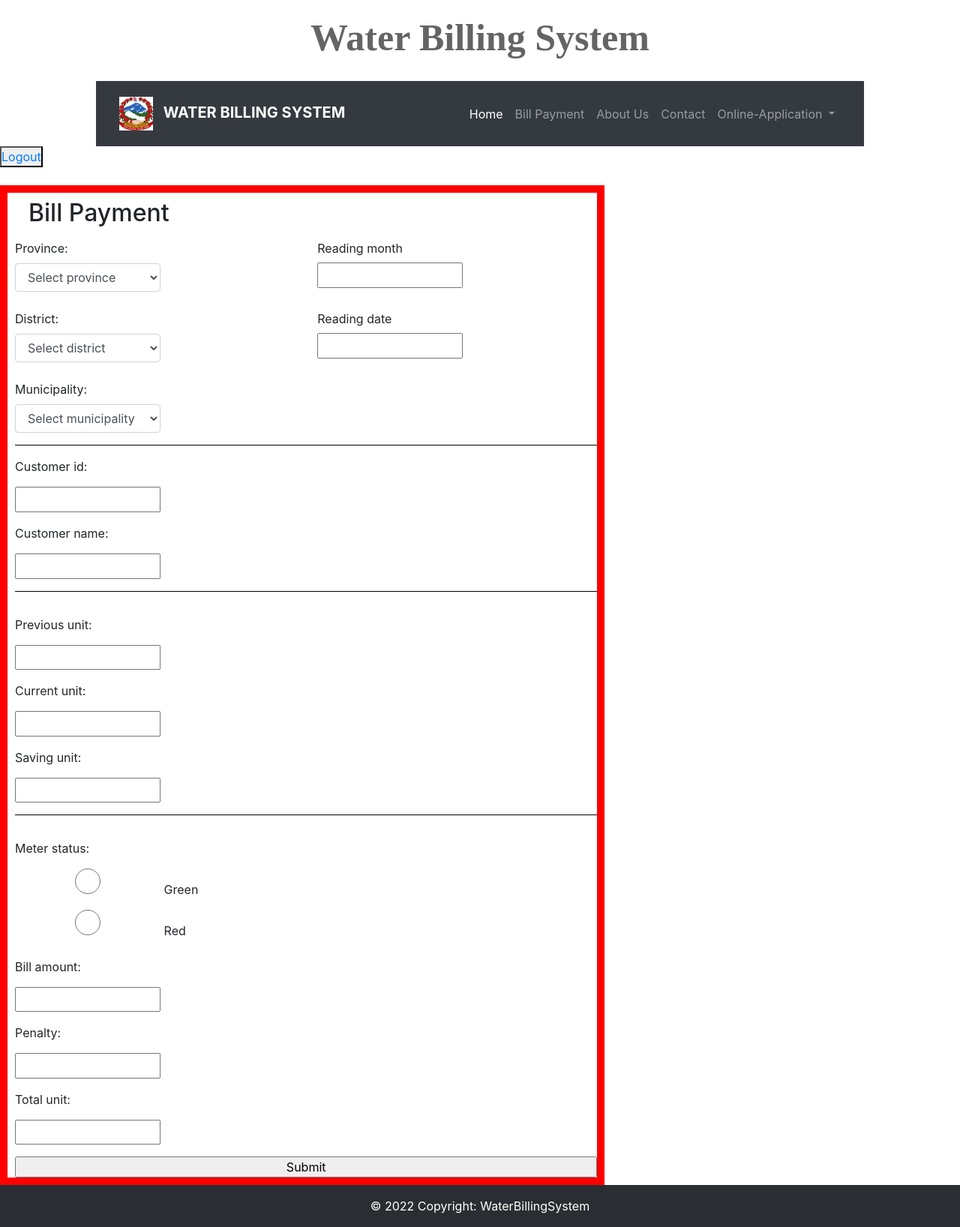
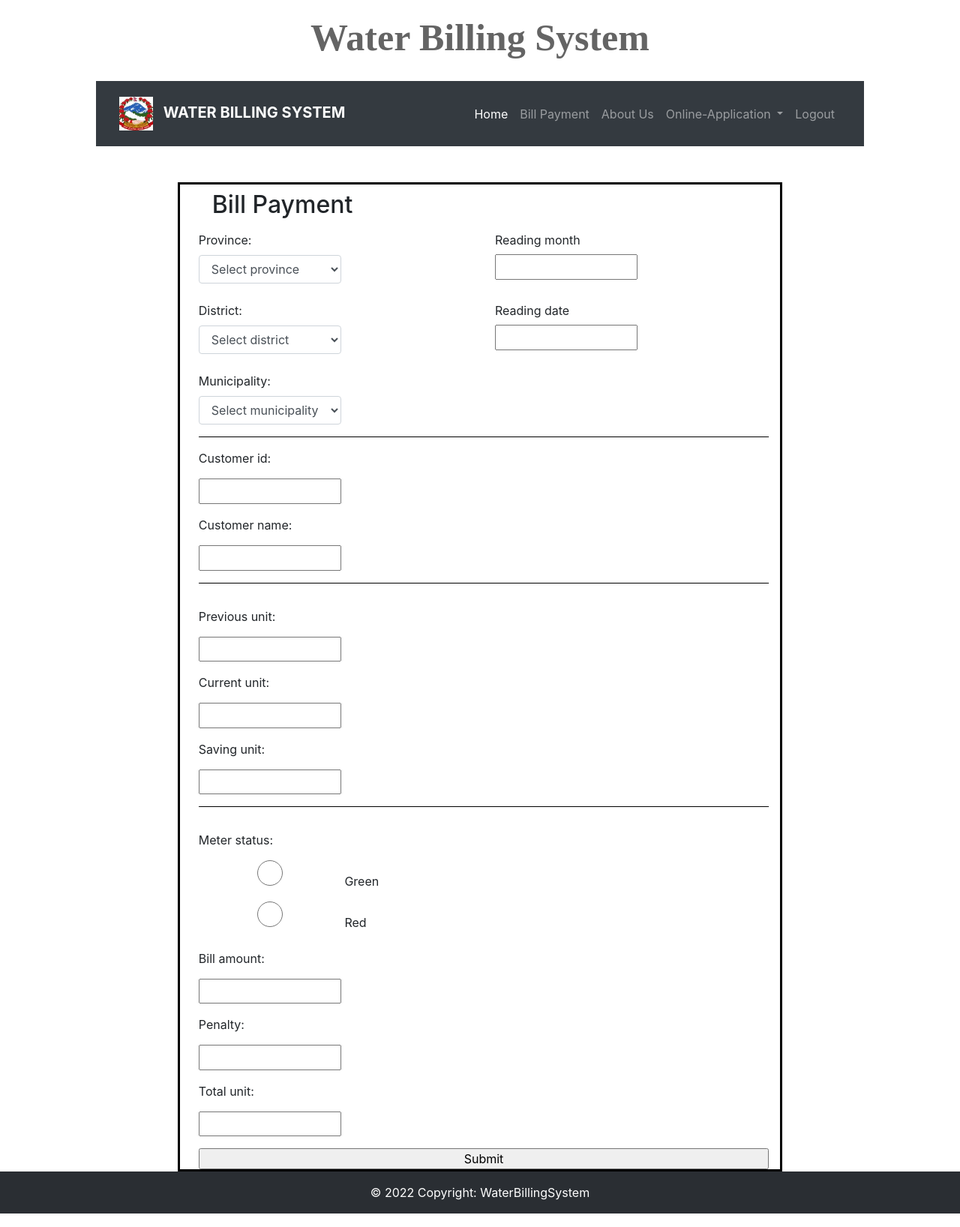
Before and after one commit to OzoneBht1/water_billing_system, a Django app: page /payment/ in a window 1280 px wide. Shown: the whole page at 75% size. Run offline with Django 4.2, Linux system fonts and the light colour scheme; some libraries are stand-ins or nearby versions.

Commit message:
required

```diff
--- a/templates/base.html
+++ b/templates/base.html
@@ -39,7 +39,6 @@
               <li class="nav-item active"><a href="{% url 'users:home' %}" class="nav-link">Home <span class="sr-only">(current)</span></a></li>
               <li class="nav-item"><a href="{% url 'users:payment' %}" class="nav-link">Bill Payment</a></li>
               <li class="nav-item"><a href="{% url 'users:about' %}" class="nav-link">About Us</a></li>
-              <li class="nav-item"><a href="#" class="nav-link">Contact</a></li>
               <li class="nav-item dropdown">
                 <a class="nav-link dropdown-toggle" href="#" id="navbarDropdown" role="button" data-toggle="dropdown"
                   aria-haspopup="true" aria-expanded="false">
@@ -55,13 +54,13 @@
                   <a class="dropdown-item" href="#">Report</a>
                 </div>
               </li>
-
+              <li class="nav-item"><a href="{% url 'accounts:logout' %}" class="nav-link">Logout</a></li>
               </li>
             </ul>
           </div>
         </div>
       </nav>
-      <button><a href="{% url 'accounts:logout' %}">Logout</a></button>
+      <!-- <button><a href="">Logout</a></button> -->
     {% block content %}
     {% endblock %}
     <footer class="bg-dark text-center text-white body">
--- a/user_view/static/user_view/css/payment.css
+++ b/user_view/static/user_view/css/payment.css
@@ -3,7 +3,7 @@
   margin: 0%;
 }
 .form {
-  border: 10px solid red;
+  border: 3px solid rgb(0, 0, 0);
   width: 63%;
   /* margin: auto; */
   /* ^yesle bich ma lancha */
--- a/user_view/templates/user_view/payment.html
+++ b/user_view/templates/user_view/payment.html
@@ -13,7 +13,7 @@
     <script src="https://ajax.googleapis.com/ajax/libs/jquery/3.1.0/jquery.min.js"></script>
 
     <script src="https://maxcdn.bootstrapcdn.com/bootstrap/3.3.7/js/bootstrap.min.js"></script>
-    <div class = "form">
+    <div class = "form container">
       <h2> Bill Payment</h2>
       {% for field in form %} {{ field.errors.0 }} {% endfor %}
     <form class="signup-form" method="post">
```
